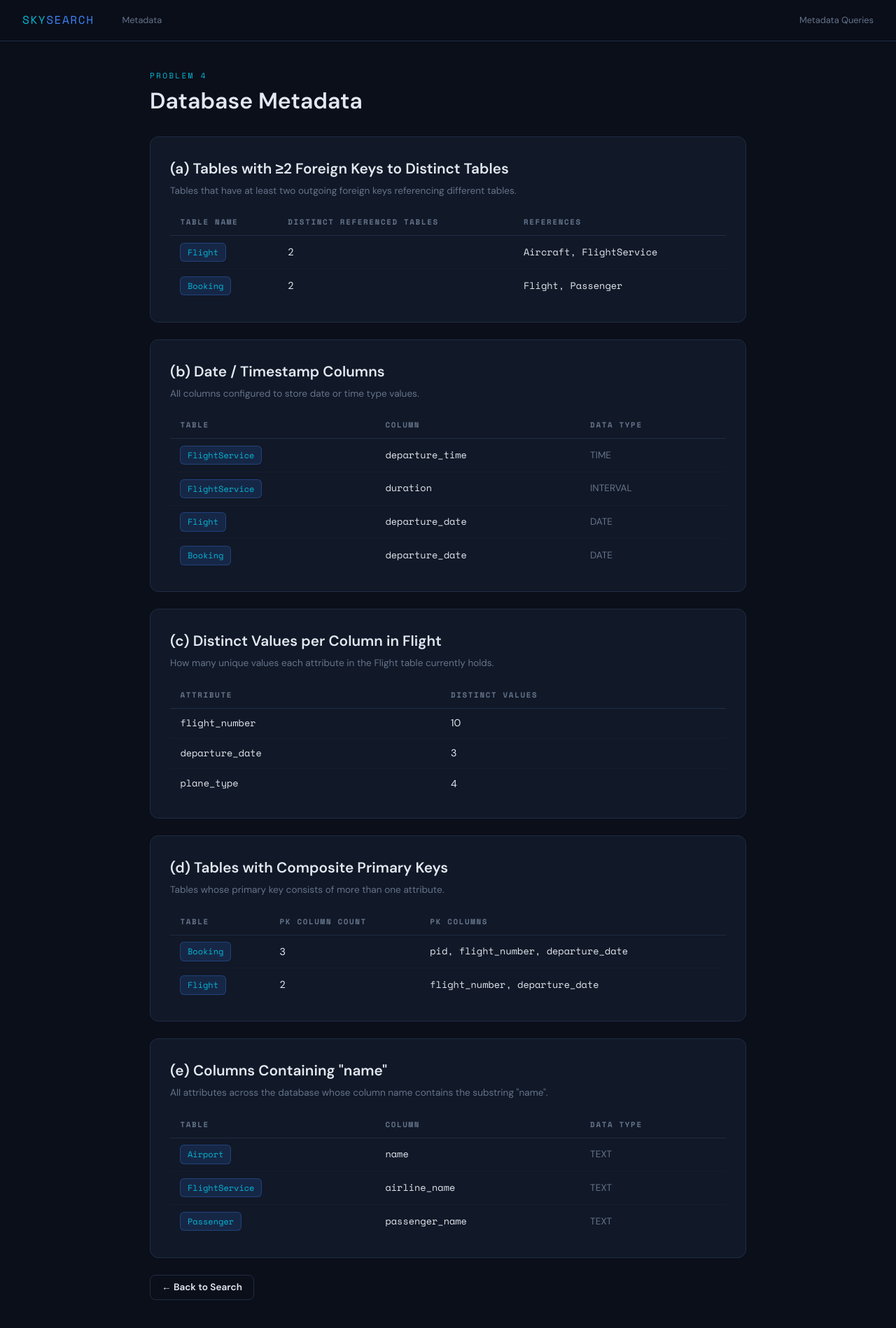
After one commit to Sahanasrajan/DatabaseSystemsProject2, a Flask app: page /metadata in a window 1280 px wide. The commit adds this page. Shown: the whole page at 70% size. Run offline with Flask 3, Linux system fonts and the light colour scheme; data comes from the database, SQL or seed files in the repository; some libraries are stand-ins or nearby versions.

Commit message:
updated metadata

```diff
--- a/app.py
+++ b/app.py
@@ -134,8 +134,77 @@ def flight_detail(flight_number, departure_date):
                            booked=booked_count,
                            available=available,
                            passengers=[dict(p) for p in passengers])
+@app.route("/metadata")
+def metadata():
+    import re
+    db = get_db()
 
+    tables = [r["name"] for r in db.execute(
+        "SELECT name FROM sqlite_master WHERE type='table' ORDER BY name"
+    ).fetchall()]
 
+    # (a) Hardcoded from schema knowledge since db_init.py has no FK constraints
+    fk_tables = [
+        {
+            "table_name": "Flight",
+            "distinct_referenced_tables": 2,
+            "references": "Aircraft, FlightService"
+        },
+        {
+            "table_name": "Booking",
+            "distinct_referenced_tables": 2,
+            "references": "Flight, Passenger"
+        }
+    ]
+
+    # (b) Hardcoded from schema knowledge since all types are stored as TEXT
+    date_cols = [
+        {"table_name": "FlightService", "column_name": "departure_time", "data_type": "TIME"},
+        {"table_name": "FlightService", "column_name": "duration",       "data_type": "INTERVAL"},
+        {"table_name": "Flight",        "column_name": "departure_date", "data_type": "DATE"},
+        {"table_name": "Booking",       "column_name": "departure_date", "data_type": "DATE"},
+    ]
+
+    # (c) Distinct values per column in Flight — fully dynamic, works fine
+    flight_cols = [c["name"] for c in db.execute("PRAGMA table_info(Flight)").fetchall()]
+    distinct_vals = []
+    for col in flight_cols:
+        cnt = db.execute(f"SELECT COUNT(DISTINCT {col}) AS cnt FROM Flight").fetchone()["cnt"]
+        distinct_vals.append({"attribute": col, "distinct_values": cnt})
+
+    # (d) Composite PKs — fully dynamic, works fine
+    composite_keys = []
+    for t in tables:
+        cols = db.execute(f"PRAGMA table_info({t})").fetchall()
+        pk_cols = sorted([c for c in cols if c["pk"] > 0], key=lambda x: x["pk"])
+        pk_names = [c["name"] for c in pk_cols]
+        if len(pk_names) > 1:
+            composite_keys.append({
+                "table_name": t,
+                "pk_column_count": len(pk_names),
+                "pk_columns": ", ".join(pk_names)
+            })
+
+    # (e) Columns containing "name" — fully dynamic, works fine
+    name_cols = []
+    for t in tables:
+        cols = db.execute(f"PRAGMA table_info({t})").fetchall()
+        for c in cols:
+            if "name" in c["name"].lower():
+                name_cols.append({
+                    "table_name": t,
+                    "column_name": c["name"],
+                    "data_type": c["type"]
+                })
+
+    db.close()
+
+    return render_template("metadata.html",
+                           fk_tables=fk_tables,
+                           date_cols=date_cols,
+                           distinct_vals=distinct_vals,
+                           composite_keys=composite_keys,
+                           name_cols=name_cols)
 if __name__ == "__main__":
     # Initialize DB on first run
     from db_init import init_db
--- a/templates/base.html
+++ b/templates/base.html
@@ -284,6 +284,9 @@
 
 <nav>
   <a href="/" class="logo">SKY<span>SEARCH</span></a>
+  <a href="/metadata" style="font-size:.8rem;color:var(--muted);text-decoration:none;margin-left:1.5rem;">
+    Metadata
+  </a>
   <span class="breadcrumb">{% block breadcrumb %}CS 6083 · Flight Database{% endblock %}</span>
 </nav>
 
--- /dev/null
+++ b/templates/metadata.html
@@ -0,0 +1,150 @@
+{% extends "base.html" %}
+{% block title %}SkySearch — Metadata{% endblock %}
+{% block breadcrumb %}Metadata Queries{% endblock %}
+
+{% block content %}
+<p class="section-title">Problem 4</p>
+<h1>Database Metadata</h1>
+
+<!-- ── (a) ── -->
+<div class="card" style="margin-bottom:1.5rem;">
+  <h2 style="margin-bottom:.3rem;">(a) Tables with ≥2 Foreign Keys to Distinct Tables</h2>
+  <p style="color:var(--muted);font-size:.85rem;margin-bottom:1rem;">
+    Tables that have at least two outgoing foreign keys referencing different tables.
+  </p>
+  <table>
+    <thead>
+  <tr>
+    <th>Table Name</th>
+    <th>Distinct Referenced Tables</th>
+    <th>References</th>
+  </tr>
+</thead>
+<tbody>
+  {% for row in fk_tables %}
+  <tr>
+    <td><span class="tag">{{ row.table_name }}</span></td>
+    <td>{{ row.distinct_referenced_tables }}</td>
+    <td style="font-family:var(--mono);font-size:.85rem;">{{ row.references }}</td>
+  </tr>
+  {% else %}
+  <tr><td colspan="3" style="color:var(--muted);">No results</td></tr>
+  {% endfor %}
+</tbody>
+  </table>
+</div>
+
+<!-- ── (b) ── -->
+<div class="card" style="margin-bottom:1.5rem;">
+  <h2 style="margin-bottom:.3rem;">(b) Date / Timestamp Columns</h2>
+  <p style="color:var(--muted);font-size:.85rem;margin-bottom:1rem;">
+    All columns configured to store date or time type values.
+  </p>
+  <table>
+    <thead>
+      <tr>
+        <th>Table</th>
+        <th>Column</th>
+        <th>Data Type</th>
+      </tr>
+    </thead>
+    <tbody>
+      {% for row in date_cols %}
+      <tr>
+        <td><span class="tag">{{ row.table_name }}</span></td>
+        <td style="font-family:var(--mono);font-size:.85rem;">{{ row.column_name }}</td>
+        <td style="color:var(--muted);font-size:.85rem;">{{ row.data_type }}</td>
+      </tr>
+      {% else %}
+      <tr><td colspan="3" style="color:var(--muted);">No results</td></tr>
+      {% endfor %}
+    </tbody>
+  </table>
+</div>
+
+<!-- ── (c) ── -->
+<div class="card" style="margin-bottom:1.5rem;">
+  <h2 style="margin-bottom:.3rem;">(c) Distinct Values per Column in Flight</h2>
+  <p style="color:var(--muted);font-size:.85rem;margin-bottom:1rem;">
+    How many unique values each attribute in the Flight table currently holds.
+  </p>
+  <table>
+    <thead>
+      <tr>
+        <th>Attribute</th>
+        <th>Distinct Values</th>
+      </tr>
+    </thead>
+    <tbody>
+      {% for row in distinct_vals %}
+      <tr>
+        <td style="font-family:var(--mono);font-size:.85rem;">{{ row.attribute }}</td>
+        <td>{{ row.distinct_values }}</td>
+      </tr>
+      {% else %}
+      <tr><td colspan="2" style="color:var(--muted);">No results</td></tr>
+      {% endfor %}
+    </tbody>
+  </table>
+</div>
+
+<!-- ── (d) ── -->
+<div class="card" style="margin-bottom:1.5rem;">
+  <h2 style="margin-bottom:.3rem;">(d) Tables with Composite Primary Keys</h2>
+  <p style="color:var(--muted);font-size:.85rem;margin-bottom:1rem;">
+    Tables whose primary key consists of more than one attribute.
+  </p>
+  <table>
+    <thead>
+      <tr>
+        <th>Table</th>
+        <th>PK Column Count</th>
+        <th>PK Columns</th>
+      </tr>
+    </thead>
+    <tbody>
+      {% for row in composite_keys %}
+      <tr>
+        <td><span class="tag">{{ row.table_name }}</span></td>
+        <td>{{ row.pk_column_count }}</td>
+        <td style="font-family:var(--mono);font-size:.85rem;">{{ row.pk_columns }}</td>
+      </tr>
+      {% else %}
+      <tr><td colspan="3" style="color:var(--muted);">No results</td></tr>
+      {% endfor %}
+    </tbody>
+  </table>
+</div>
+
+<!-- ── (e) ── -->
+<div class="card" style="margin-bottom:1.5rem;">
+  <h2 style="margin-bottom:.3rem;">(e) Columns Containing "name"</h2>
+  <p style="color:var(--muted);font-size:.85rem;margin-bottom:1rem;">
+    All attributes across the database whose column name contains the substring "name".
+  </p>
+  <table>
+    <thead>
+      <tr>
+        <th>Table</th>
+        <th>Column</th>
+        <th>Data Type</th>
+      </tr>
+    </thead>
+    <tbody>
+      {% for row in name_cols %}
+      <tr>
+        <td><span class="tag">{{ row.table_name }}</span></td>
+        <td style="font-family:var(--mono);font-size:.85rem;">{{ row.column_name }}</td>
+        <td style="color:var(--muted);font-size:.85rem;">{{ row.data_type }}</td>
+      </tr>
+      {% else %}
+      <tr><td colspan="3" style="color:var(--muted);">No results</td></tr>
+      {% endfor %}
+    </tbody>
+  </table>
+</div>
+
+<div style="margin-top:1.5rem;">
+  <a href="/" class="btn btn-outline btn-sm">← Back to Search</a>
+</div>
+{% endblock %}
```
